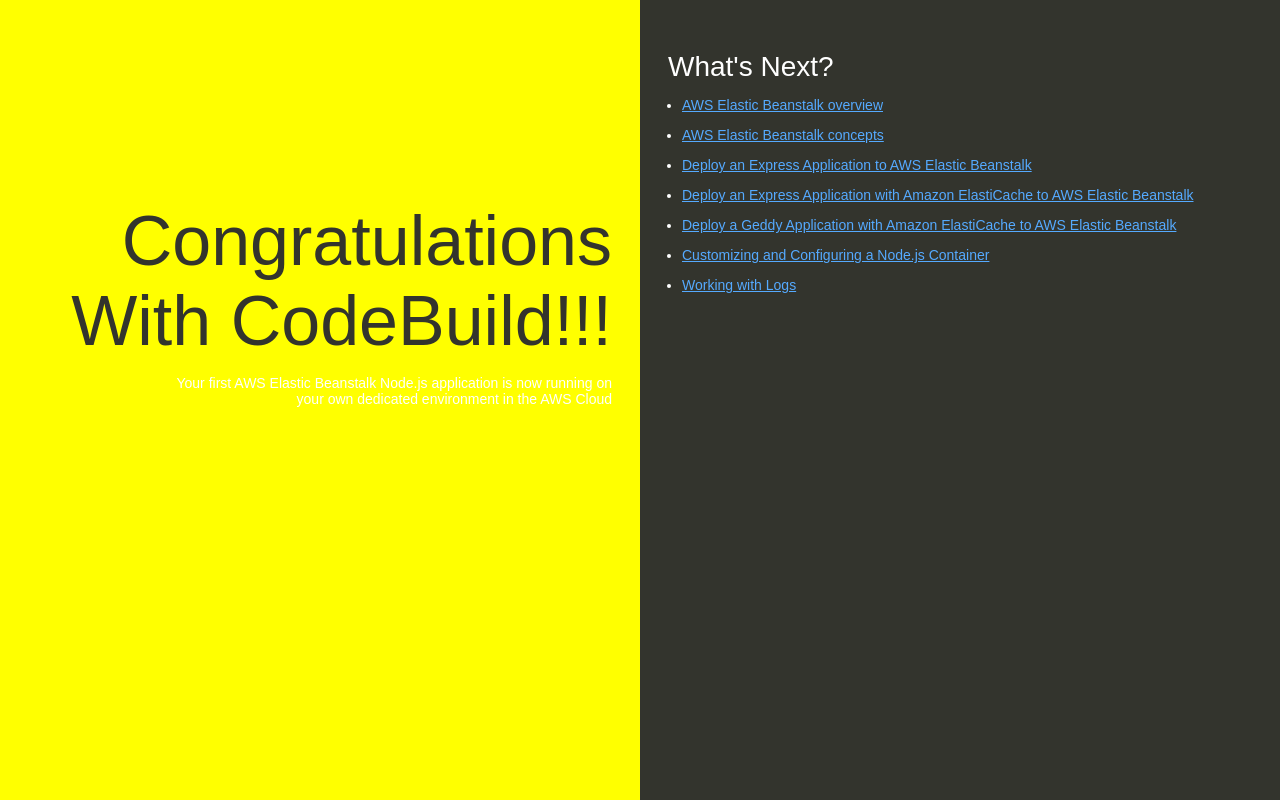
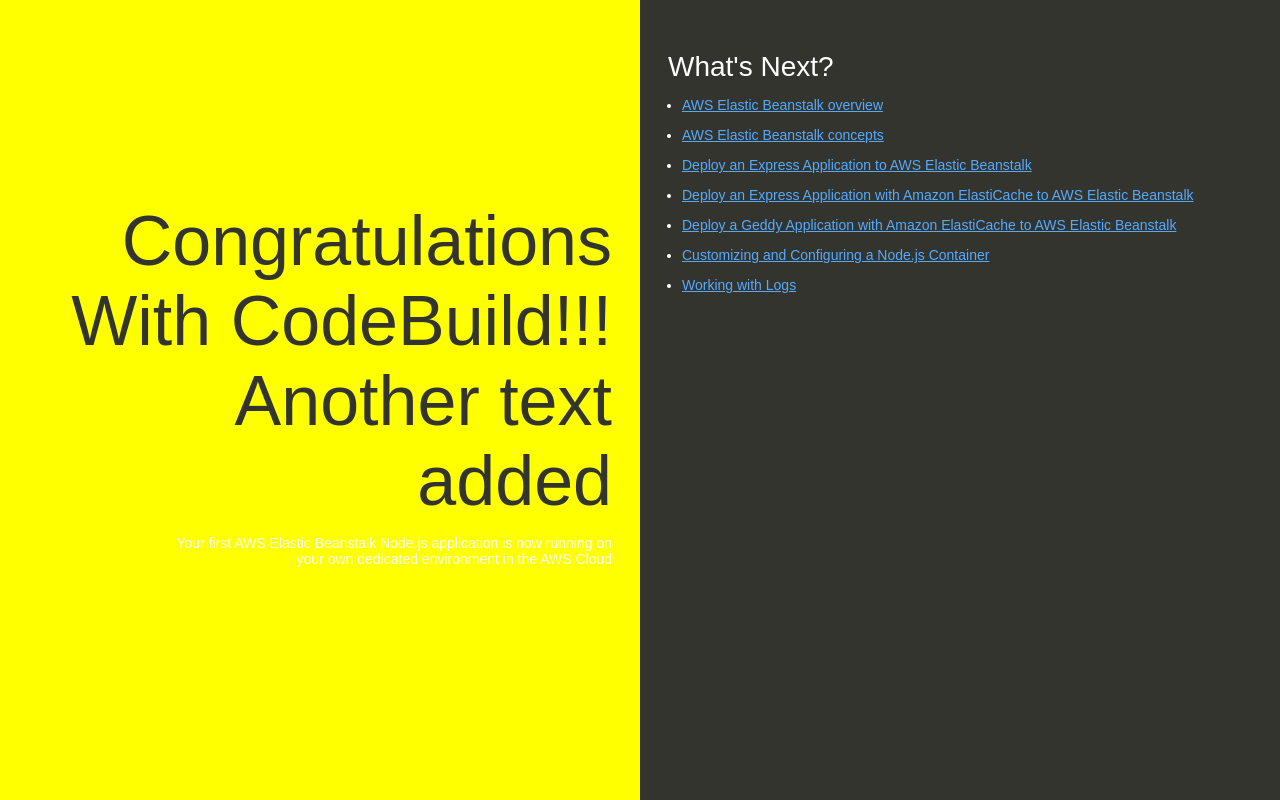
Before and after one commit to nikolavrtikola/my-NodeJsApp, a website: page index.html in a window 1280 px wide. Drawn offline with Linux system fonts and the light colour scheme.

Commit message:
Update index.html
Another text added

```diff
--- a/index.html
+++ b/index.html
@@ -74,7 +74,7 @@
   </head>
   <body>
     <div class="textColumn">
-      <h1>Congratulations With CodeBuild!!!</h1>
+      <h1>Congratulations With CodeBuild!!! Another text added</h1>
       <p>Your first AWS Elastic Beanstalk Node.js application is now running on your own dedicated environment in the AWS Cloud</p>
     </div>
     <div class="linksColumn">
```
